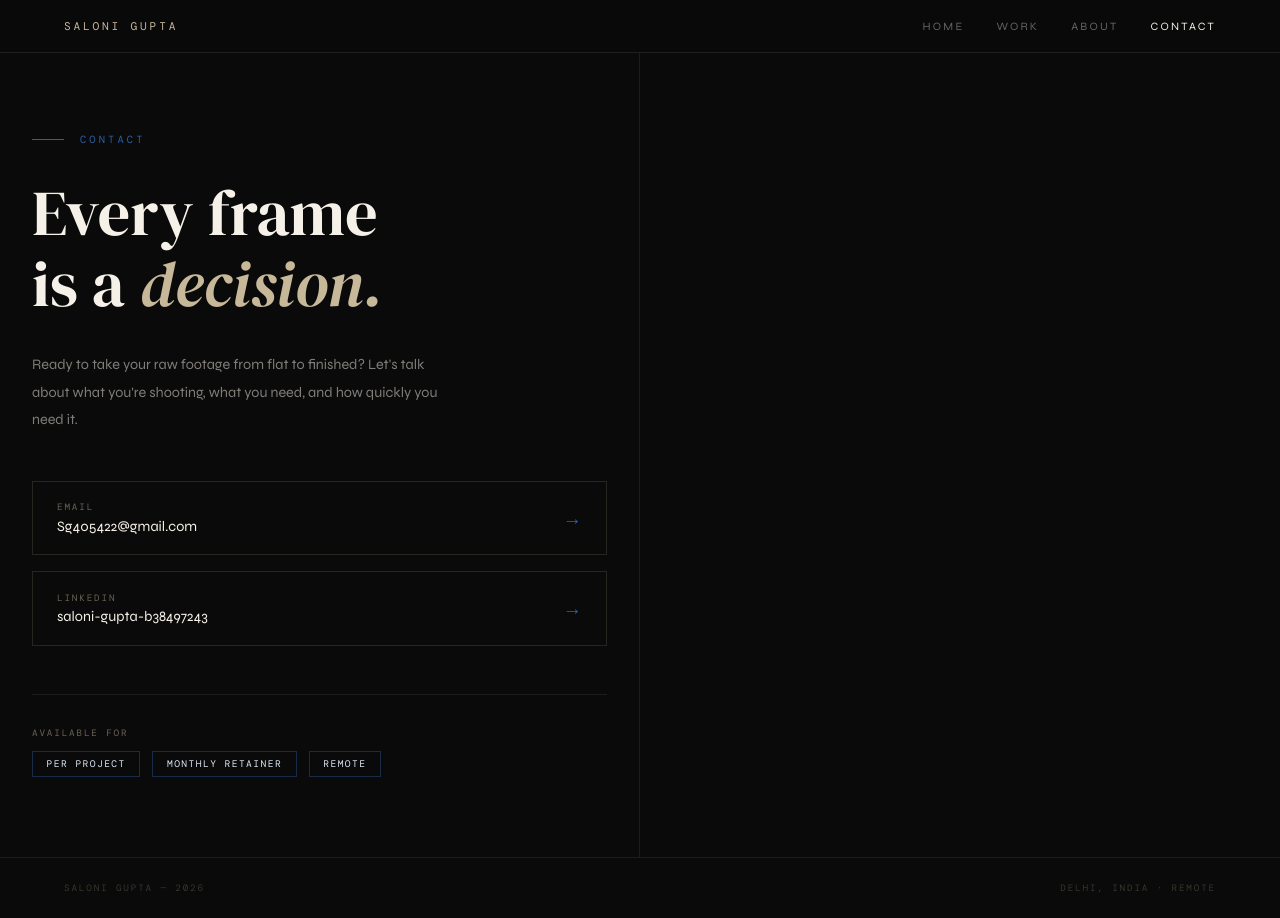
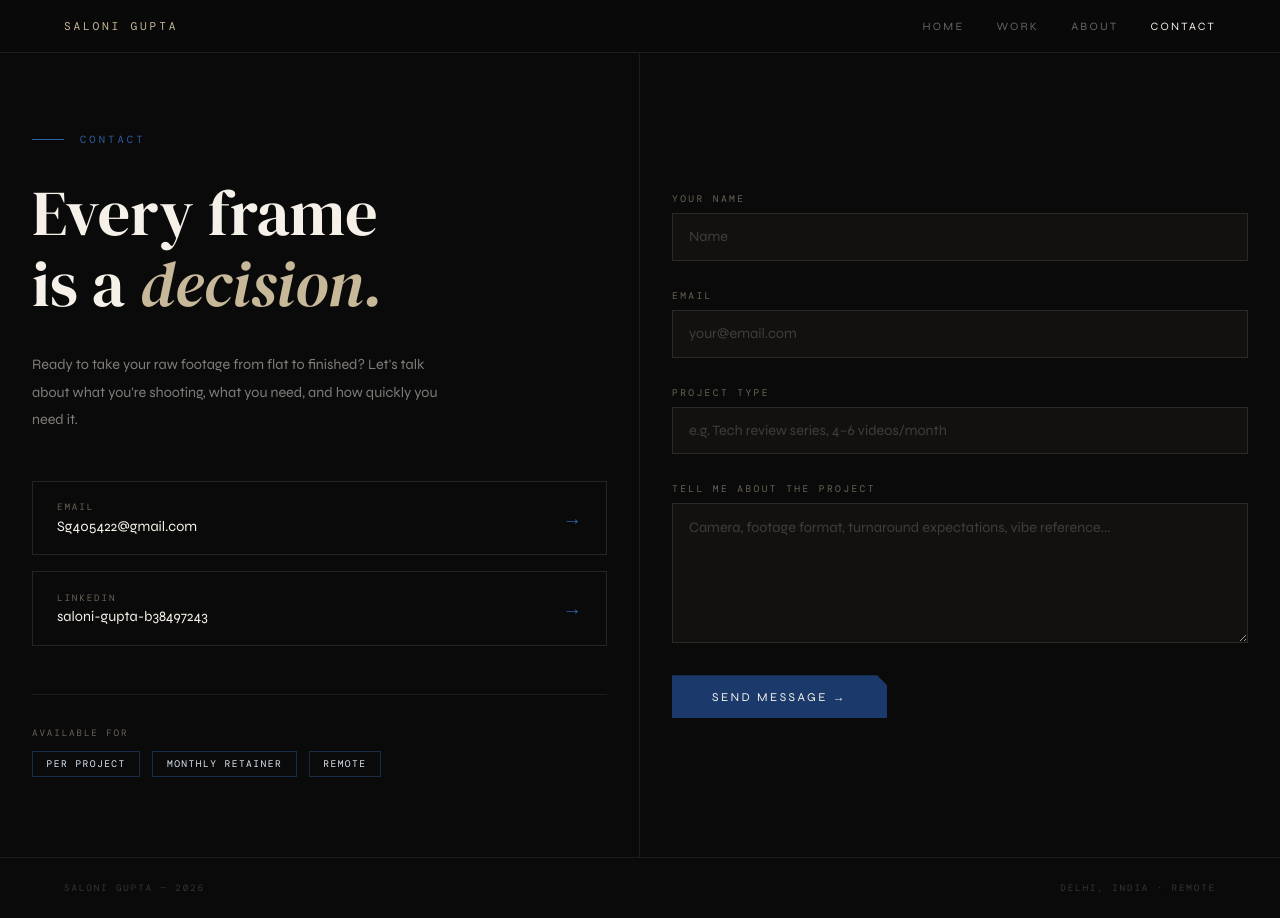
Before and after one commit to Sg405/Sg405.github.io, a plain HTML site: page contact.html in a window 1280 px wide. Drawn offline with nearby package versions, Linux system fonts and the light colour scheme.

Commit message:
Update contact.html

```diff
--- a/contact.html
+++ b/contact.html
@@ -115,6 +115,28 @@
       </div>
     </div>
   </div>
+
+  <div class="contact-right">
+    <form onsubmit="handleSubmit(event)">
+      <div class="form-group">
+        <label class="form-label">Your Name</label>
+        <input type="text" placeholder="Name" required>
+      </div>
+      <div class="form-group">
+        <label class="form-label">Email</label>
+        <input type="email" placeholder="your@email.com" required>
+      </div>
+      <div class="form-group">
+        <label class="form-label">Project Type</label>
+        <input type="text" placeholder="e.g. Tech review series, 4–6 videos/month">
+      </div>
+      <div class="form-group">
+        <label class="form-label">Tell me about the project</label>
+        <textarea placeholder="Camera, footage format, turnaround expectations, vibe reference..."></textarea>
+      </div>
+      <button type="submit" class="submit-btn">Send Message →</button>
+    </form>
+  </div>
 </main>
 
 <footer>
```
